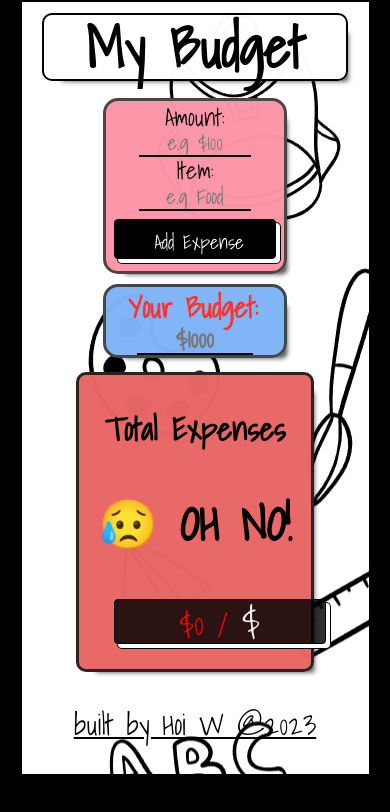
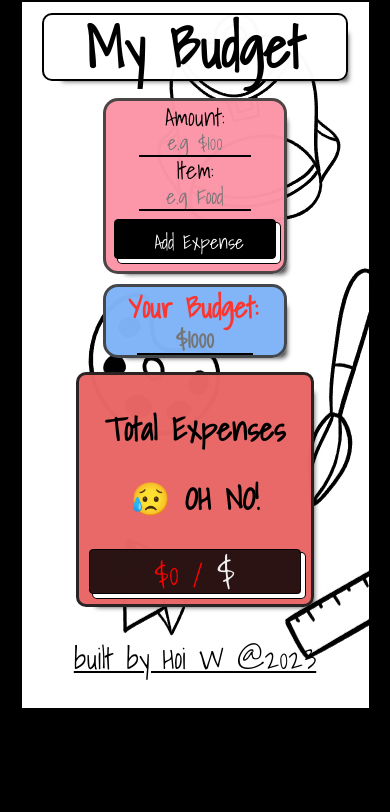
Before and after one commit to HoiJW/project-budget-app, a React (Create React App) app: page / in a window 390 px wide. Shown: the top 812 px of the page. Built offline with nearby package versions, Linux system fonts and the light colour scheme; no server answers; the database is empty.

Commit message:
adding more fun interaction

```diff
--- a/src/App.js
+++ b/src/App.js
@@ -115,7 +115,9 @@ function App() {
       initial={{ opacity: 0, scale: 0.5 }}
     animate={{ opacity: 1, scale: 1 }}
     transition={{ duration: 1}}>
-      <h1>My Budget</h1>
+      <motion.h1
+      whileTap={{rotate: [0, -30, 30, -30, 30, -30, 30, 0]}}
+      >My Budget</motion.h1>
       <div className='adding-section'>
         <form className='left' action="submit">
           <label htmlFor="newExpense">Amount:</label>
--- a/src/Components/Total.js
+++ b/src/Components/Total.js
@@ -23,7 +23,7 @@ function Total( {sums, max} ){
             right: 30,
             bottom: 30,
             }}
-        whileHover={{ rotate: [0, -30, 30, 0] }}
+        whileHover={{ rotate: [0, -30, 30, 0],scale: 1.1 }}
 
         className={bgc}>
            <div className="titles">
--- a/src/ScssComponends/_total-bar.scss
+++ b/src/ScssComponends/_total-bar.scss
@@ -108,6 +108,11 @@
         h3{
             font-size: 2rem;
             padding: 10px 0;
+            margin: 0;
+        }
+        p{
+            font-size: 2rem;
         }
     }
+
   }
```
